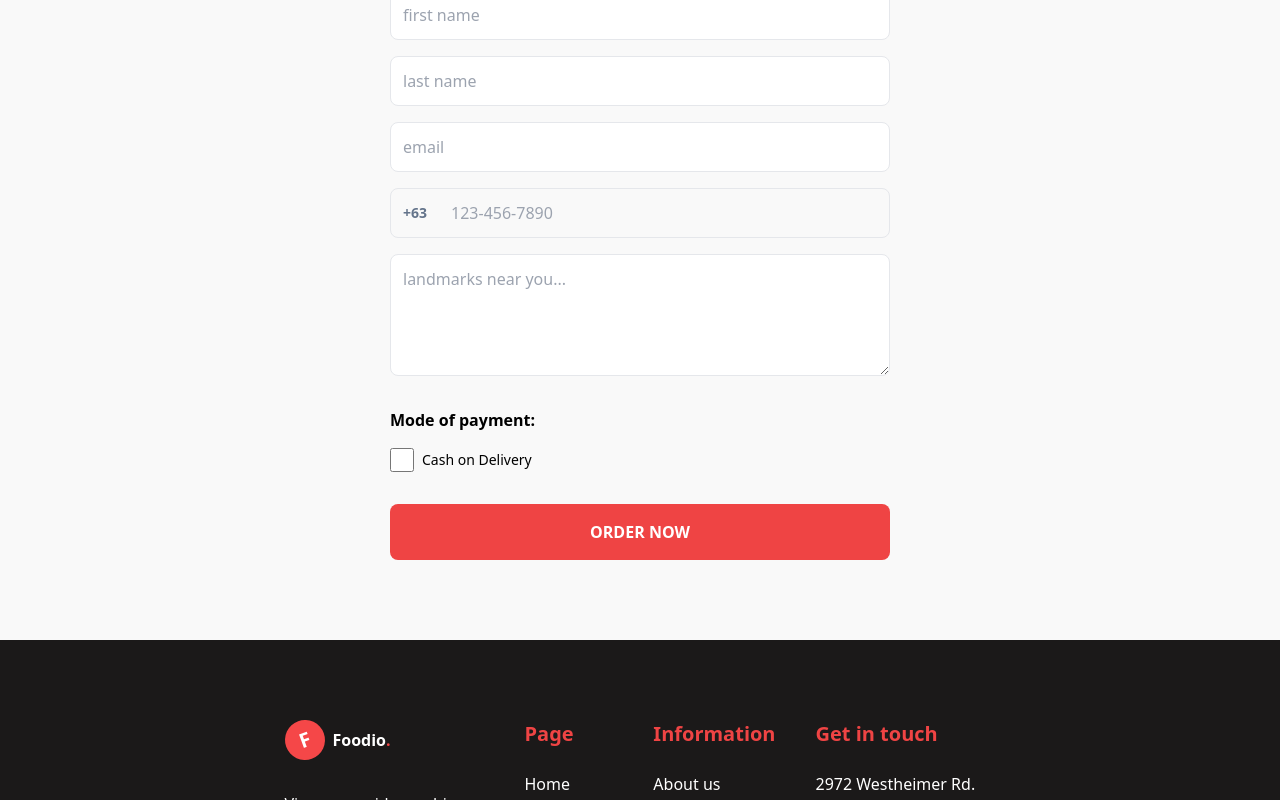
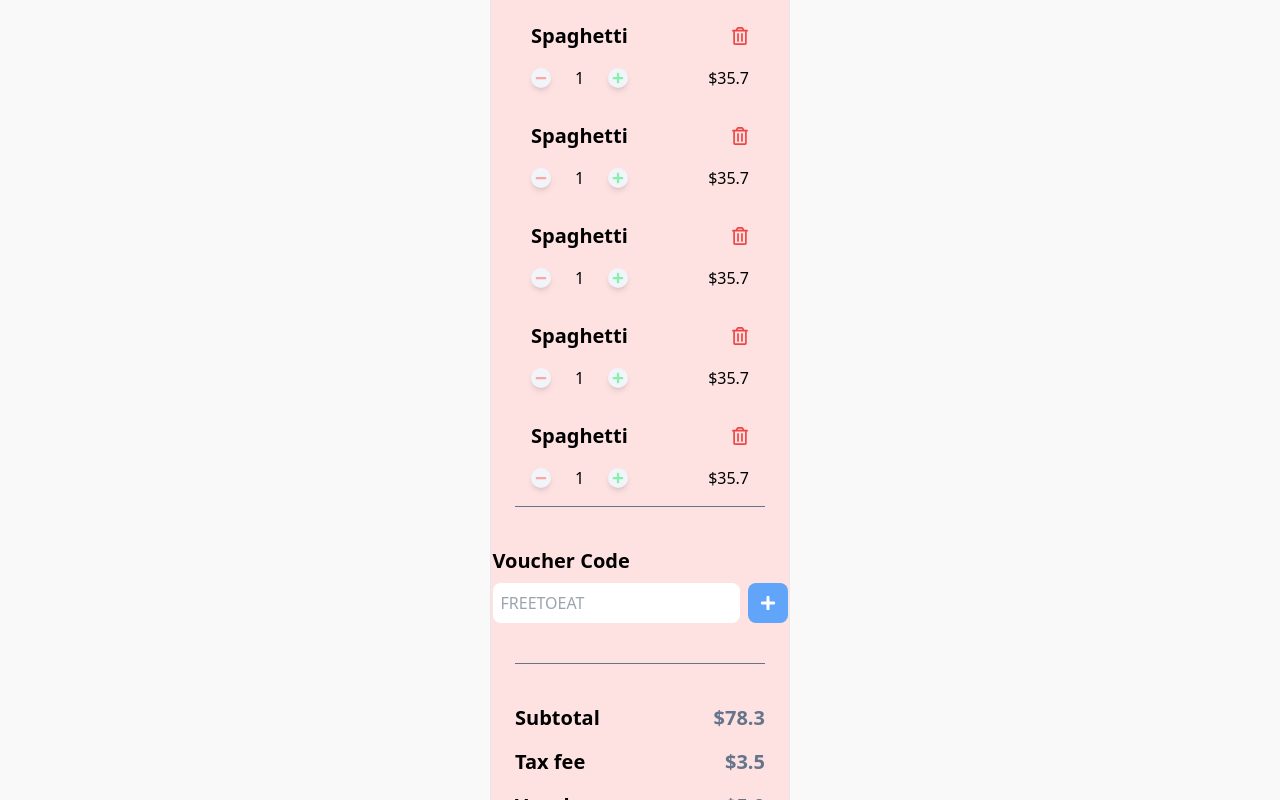
Before and after one commit to the-hackerist/foodio, a React (Vite) app in the folder client/: page /cart in a window 1280 px wide. Shown: the part 340-1140 px from the top of the page. Built offline with nearby package versions, Linux system fonts and the light colour scheme.

Commit message:
add order list summary to cart page

```diff
--- a/client/src/pages/Cart.jsx
+++ b/client/src/pages/Cart.jsx
@@ -1,14 +1,170 @@
 import { useState } from "react";
+import { FaMinus, FaPlus } from "react-icons/fa";
+import { FaRegTrashAlt } from "react-icons/fa";
 
 function Cart() {
   const [isCheckingOut, setIsCheckingOut] = useState(false);
 
   return (
     <div className="px-10 py-20 pt-40 bg-[#F9F9F9] flex items-center justify-center">
-      <div className="flex flex-col items-center justify-center  gap-6 w-screen">
+      {!isCheckingOut && (
+        <div className="w-[300px] border bg-red-100 rounded-2xl h-fit lg:flex items-center justify-center flex-col p-6">
+          <h3 className="text-4xl font-bold p-10 text-center">Order list</h3>
+
+          <div className="bg-slate-500 h-[1px] w-full mb-10"></div>
+
+          <div className="flex flex-col gap-4 py-4">
+            <div className="flex items-center justify-between">
+              <p className="text-xl font-bold">Spaghetti</p>
+              <FaRegTrashAlt className="text-red-500 text-lg cursor-pointer" />
+            </div>
+            <div className="flex items-center gap-20 justify-between">
+              <div className="flex items-center justify-center font-thin gap-6">
+                <div className="p-1 bg-slate-100 shadow-md rounded-full flex items-center justify-center">
+                  <FaMinus className="text-xs text-red-300 cursor-pointer" />
+                </div>
+                <span>1</span>
+                <div className="p-1 bg-slate-100 shadow-md rounded-full flex items-center justify-center">
+                  <FaPlus className="text-xs text-green-300 cursor-pointer" />
+                </div>
+              </div>
+              <span>$35.7</span>
+            </div>
+          </div>
+
+          <div className="flex flex-col gap-4 py-4">
+            <div className="flex items-center justify-between">
+              <p className="text-xl font-bold">Spaghetti</p>
+              <FaRegTrashAlt className="text-red-500 text-lg cursor-pointer" />
+            </div>
+            <div className="flex items-center gap-20 justify-between">
+              <div className="flex items-center justify-center font-thin gap-6">
+                <div className="p-1 bg-slate-100 shadow-md rounded-full flex items-center justify-center">
+                  <FaMinus className="text-xs text-red-300 cursor-pointer" />
+                </div>
+                <span>1</span>
+                <div className="p-1 bg-slate-100 shadow-md rounded-full flex items-center justify-center">
+                  <FaPlus className="text-xs text-green-300 cursor-pointer" />
+                </div>
+              </div>
+              <span>$35.7</span>
+            </div>
+          </div>
+
+          <div className="flex flex-col gap-4 py-4">
+            <div className="flex items-center justify-between">
+              <p className="text-xl font-bold">Spaghetti</p>
+              <FaRegTrashAlt className="text-red-500 text-lg cursor-pointer" />
+            </div>
+            <div className="flex items-center gap-20 justify-between">
+              <div className="flex items-center justify-center font-thin gap-6">
+                <div className="p-1 bg-slate-100 shadow-md rounded-full flex items-center justify-center">
+                  <FaMinus className="text-xs text-red-300 cursor-pointer" />
+                </div>
+                <span>1</span>
+                <div className="p-1 bg-slate-100 shadow-md rounded-full flex items-center justify-center">
+                  <FaPlus className="text-xs text-green-300 cursor-pointer" />
+                </div>
+              </div>
+              <span>$35.7</span>
+            </div>
+          </div>
+
+          <div className="flex flex-col gap-4 py-4">
+            <div className="flex items-center justify-between">
+              <p className="text-xl font-bold">Spaghetti</p>
+              <FaRegTrashAlt className="text-red-500 text-lg cursor-pointer" />
+            </div>
+            <div className="flex items-center gap-20 justify-between">
+              <div className="flex items-center justify-center font-thin gap-6">
+                <div className="p-1 bg-slate-100 shadow-md rounded-full flex items-center justify-center">
+                  <FaMinus className="text-xs text-red-300 cursor-pointer" />
+                </div>
+                <span>1</span>
+                <div className="p-1 bg-slate-100 shadow-md rounded-full flex items-center justify-center">
+                  <FaPlus className="text-xs text-green-300 cursor-pointer" />
+                </div>
+              </div>
+              <span>$35.7</span>
+            </div>
+          </div>
+
+          <div className="flex flex-col gap-4 py-4">
+            <div className="flex items-center justify-between">
+              <p className="text-xl font-bold">Spaghetti</p>
+              <FaRegTrashAlt className="text-red-500 text-lg cursor-pointer" />
+            </div>
+            <div className="flex items-center gap-20 justify-between">
+              <div className="flex items-center justify-center font-thin gap-6">
+                <div className="p-1 bg-slate-100 shadow-md rounded-full flex items-center justify-center">
+                  <FaMinus className="text-xs text-red-300 cursor-pointer" />
+                </div>
+                <span>1</span>
+                <div className="p-1 bg-slate-100 shadow-md rounded-full flex items-center justify-center">
+                  <FaPlus className="text-xs text-green-300 cursor-pointer" />
+                </div>
+              </div>
+              <span>$35.7</span>
+            </div>
+          </div>
+
+          <div className="bg-slate-500 h-[1px] w-full mb-10"></div>
+
+          <div className="flex items-center flex-col justify-center gap-2">
+            <p className="text-xl font-bold self-start">Voucher Code</p>
+            <div className="flex items-center gap-2">
+              <input
+                className="p-2 rounded-lg"
+                type="text"
+                placeholder="FREETOEAT"
+              />
+              <button className="bg-blue-400 text-white font-thin p-3 rounded-lg">
+                <FaPlus />
+              </button>
+            </div>
+          </div>
+
+          <div className="bg-slate-500 h-[1px] w-full m-10"></div>
+
+          <div className="flex flex-col items-center gap-4 w-full">
+            <div className="text-xl font-bold flex justify-between w-full">
+              <p className="">Subtotal</p>
+              <p className="text-slate-500 font-semibold">$78.3</p>
+            </div>
+            <div className="text-xl font-bold flex justify-between w-full">
+              <p className="">Tax fee</p>
+              <p className="text-slate-500 font-semibold">$3.5</p>
+            </div>
+            <div className="text-xl font-bold flex justify-between w-full">
+              <p className="">Voucher</p>
+              <p className="text-slate-500 font-semibold">$5.0</p>
+            </div>
+            <div className="text-xl font-bold flex justify-between w-full">
+              <p className="">Subtotal</p>
+              <p className="text-slate-500 font-semibold">$78.3</p>
+            </div>
+          </div>
+
+          <button
+            onClick={() => setIsCheckingOut(true)}
+            className="text-2xl text-white w-full bg-red-500 rounded-lg font-bold p-2 mt-10 mb-2"
+          >
+            Checkout
+          </button>
+        </div>
+      )}
+
+      {isCheckingOut && (
+        <div className="flex flex-col items-center justify-center  gap-6 w-screen max-w-[500px]">
           <h2 className="text-5xl font-bold text-[#311F09] mb-8">Checkout</h2>
+          <p
+            onClick={() => setIsCheckingOut(false)}
+            className="text-slate-700 self-start text-lg hover:underline font-semibold"
+          >
+            Back to order list
+          </p>
 
-        <form className="flex flex-col w-full max-w-[500px] gap-4">
+          <form className="flex flex-col w-full  gap-4">
             <input
               className="p-3 border rounded-lg"
               type="text"
@@ -81,6 +237,7 @@ function Cart() {
             </button>
           </form>
         </div>
+      )}
     </div>
   );
 }
--- a/client/src/pages/Order.jsx
+++ b/client/src/pages/Order.jsx
@@ -5,6 +5,7 @@ import { IoIosArrowBack } from "react-icons/io";
 import { FaRegTrashAlt } from "react-icons/fa";
 
 import food_img from "../assets/pasta.png";
+import { Link } from "react-router-dom";
 
 function Order() {
   const [category, setCategory] = useState("all categories");
@@ -563,9 +564,13 @@ function Order() {
                 <p className="text-slate-500 font-semibold">$78.3</p>
               </div>
             </div>
-            <button className="text-2xl text-white w-full bg-red-500 rounded-lg font-bold p-2 mt-10 mb-2">
+
+            <Link
+              to="/cart"
+              className="text-2xl text-white w-full bg-red-500 rounded-lg font-bold p-2 mt-10 mb-2 cursor-pointer text-center"
+            >
               Checkout
-            </button>
+            </Link>
           </div>
         </div>
       </div>
```
Lines whose indentation alone changed are shown as unchanged.
